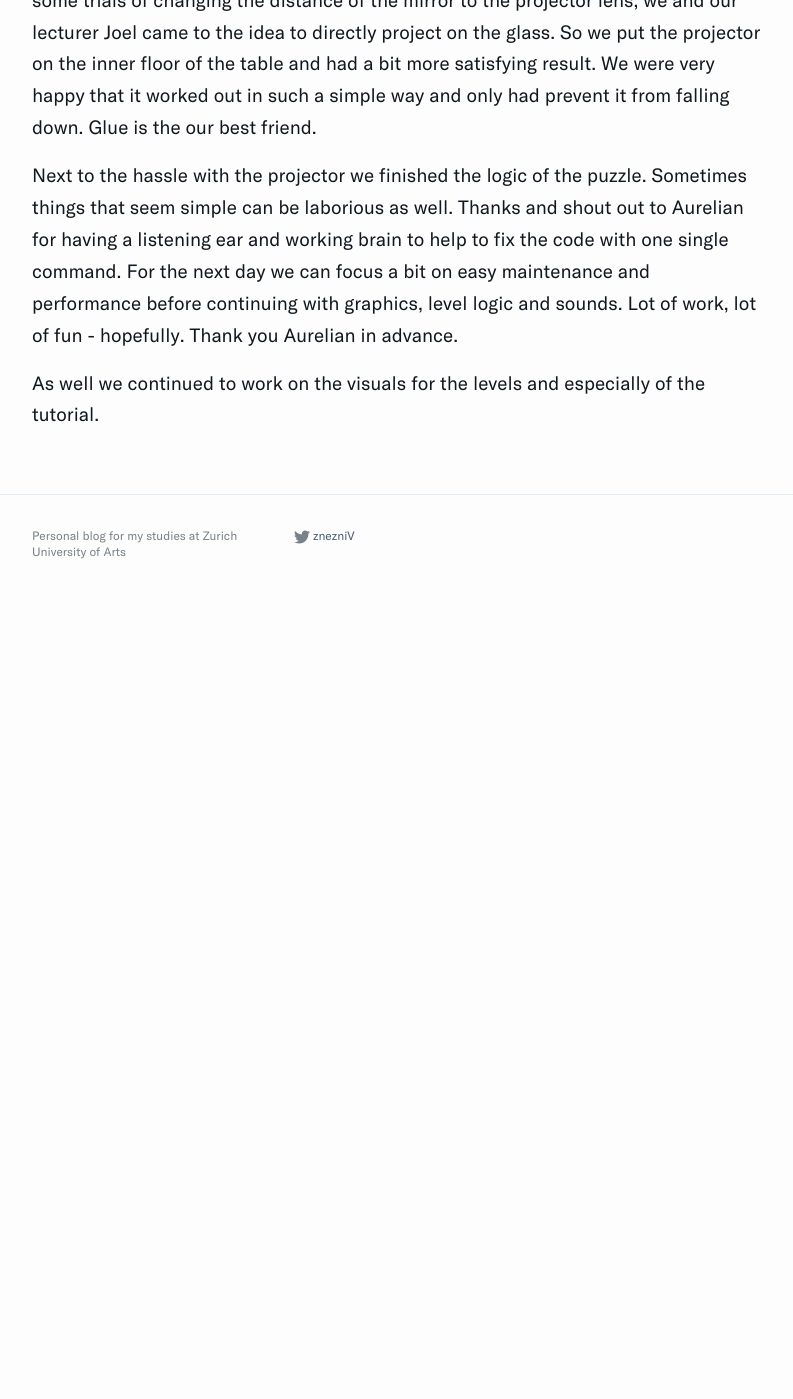
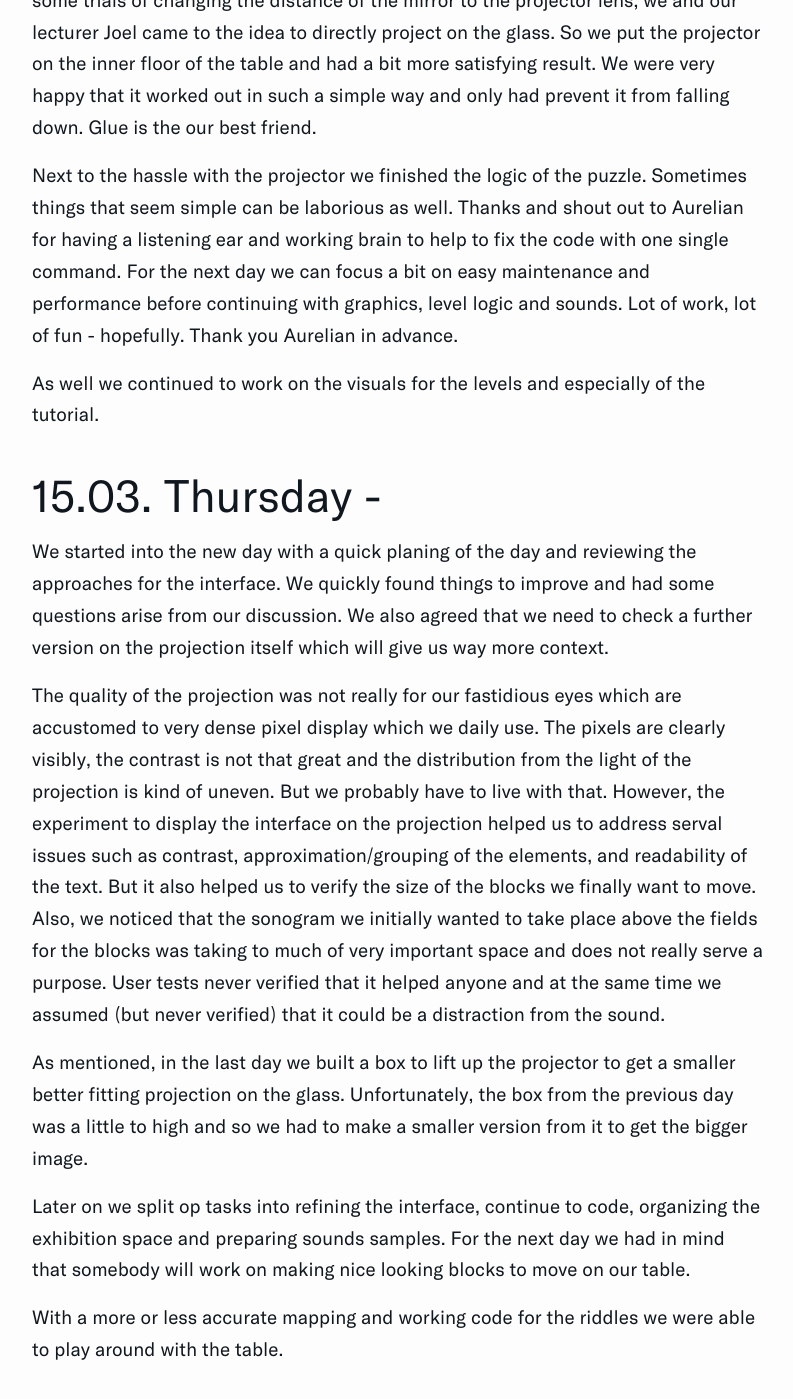
Before and after one commit to znezniV/znezniv.github.io, a Jekyll site: the page built from _posts/2018-02-21-Spatial-Interaction-Module.md, in a window 1280 px wide and 1400 px high, scrolled down 28068 px. Shown: the whole window, without its empty margins (242-1035 px from the left). Built offline with Jekyll 4.4.1, drawn with Linux system fonts in a browser that asks for light colours; before the commit the page ends 28691 px from its top, so only the background shows below that; some of the changed text lies outside the part shown.

Commit message:
new post

```diff
--- a/_posts/2018-02-21-Spatial-Interaction-Module.md
+++ b/_posts/2018-02-21-Spatial-Interaction-Module.md
@@ -216,3 +216,16 @@ From there the projector should have projected on a mirror which then reflected
 Next to the hassle with the projector we finished the logic of the puzzle. Sometimes things that seem simple can be laborious as well. Thanks and shout out to Aurelian for having a listening ear and working brain to help to fix the code with one single command. For the next day we can focus a bit on easy maintenance and performance before continuing with graphics, level logic and sounds. Lot of work, lot of fun — hopefully. Thank you Aurelian in advance.
 
 As well we continued to work on the visuals for the levels and especially of the tutorial.
+
+## 15.03. Thursday -
+We started into the new day with a quick planing of the day and reviewing the approaches for the interface. We quickly found things to improve and had some questions arise from our discussion. We also agreed that we need to check a further version on the projection itself which will give us way more context.
+
+The quality of the projection was not really for our fastidious eyes which are accustomed to very dense pixel display which we daily use. The pixels are clearly visibly, the contrast is not that great and the distribution from the light of the projection is kind of uneven. But we probably have to live with that.
+However, the experiment to display the interface on the projection helped us to address serval issues such as contrast, approximation/grouping of the elements, and readability of the text. But it also helped us to verify the size of the blocks we finally want to move.
+Also, we noticed that the sonogram we initially wanted to take place above the fields for the blocks was taking to much of very important space and does not really serve a purpose. User tests never verified that it helped anyone and at the same time we assumed (but never verified) that it could be a distraction from the sound.
+
+As mentioned, in the last day we built a box to lift up the projector to get a smaller better fitting projection on the glass. Unfortunately, the box from the previous day was a little to high and so we had to make a smaller version from it to get the bigger image.
+
+Later on we split op tasks into refining the interface, continue to code, organizing the exhibition space and preparing sounds samples. For the next day we had in mind that somebody will work on making nice looking blocks to move on our table.
+
+With a more or less accurate mapping and working code for the riddles we were able to play around with the table.
```
